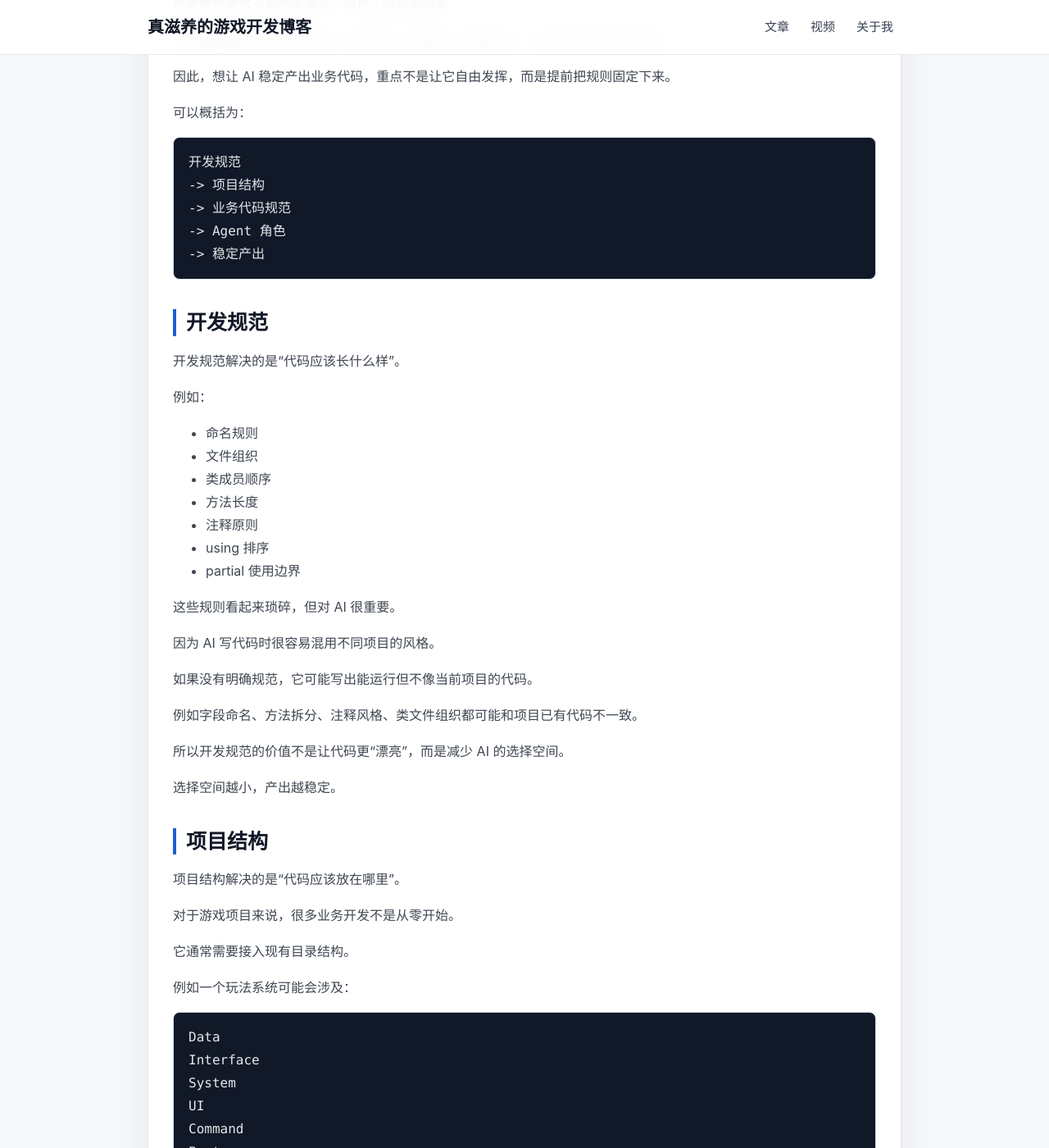
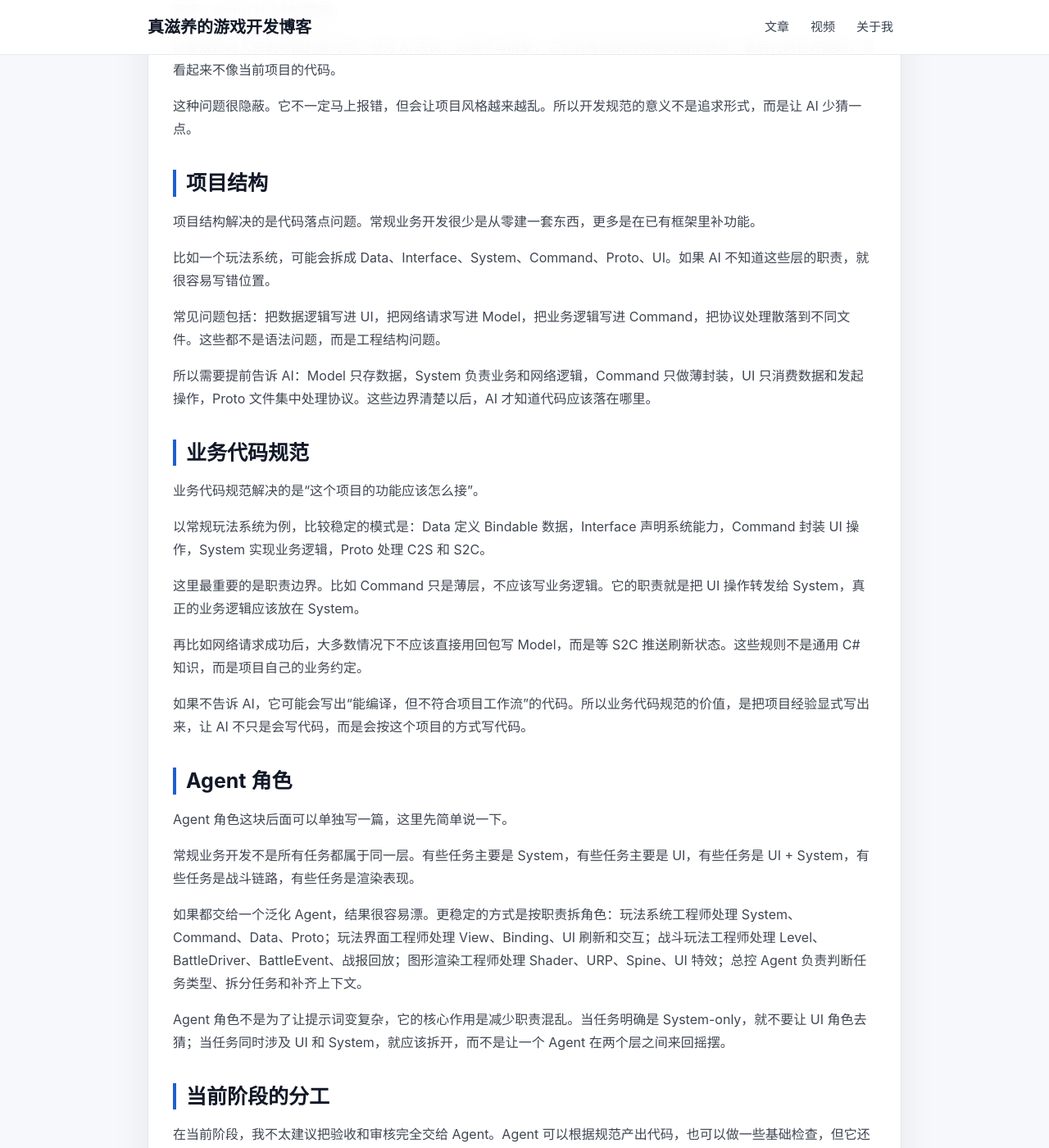
Before and after one commit to reallyZiyang/reallyZiyang.github.io, a Jekyll site: the page built from _posts/2026-05-08-ai-tools-02-stable-business-code-output.md, in a window 1280 px wide and 1400 px high, scrolled down 674 px. Shown: the whole window at 82% size. Built offline with Jekyll 4.4.1, drawn with Linux system fonts in a browser that asks for light colours; some of the changed text lies outside the part shown.

Commit message:
Refine AI tools articles

````diff
--- a/_posts/2026-05-08-ai-tools-02-stable-business-code-output.md
+++ b/_posts/2026-05-08-ai-tools-02-stable-business-code-output.md
@@ -8,218 +8,62 @@ series_title: AI 工具
 series_order: 2
 ---
 
-## 先给结论
+很多游戏功能，本质上都是在现有框架下做常规业务开发，比如宠物系统、宝石系统、活动副本、商店系统和任务系统。这些功能不一定有多难，但规则很多。
 
-很多游戏功能都是在现有框架下进行的常规业务开发。
+代码要放在哪，数据怎么刷新，UI 怎么调用，协议怎么接，Command 能不能写业务逻辑，Model 能不能发请求，这些都有项目自己的习惯。所以让 AI 稳定产出业务代码，重点不是让它自由发挥，而是让它按项目规则写。
 
-例如：
-
-- 宠物系统
-- 宝石系统
-- 活动副本
-- 商店系统
-- 任务系统
-
-这类需求通常不是技术难点，而是工程规则很多。
-
-它们需要遵守既有项目结构、命名规范、数据流、网络协议、UI 调用方式和系统分层。
-
-因此，想让 AI 稳定产出业务代码，重点不是让它自由发挥，而是提前把规则固定下来。
-
-可以概括为：
-
-```text
-开发规范
--> 项目结构
--> 业务代码规范
--> Agent 角色
--> 稳定产出
-```
+我现在更倾向于把这件事拆成几部分：开发规范、项目结构、业务代码规范和 Agent 角色。这些东西看起来像文档，但对 AI 很关键，因为它们能减少 AI 的选择空间。选择空间越少，结果就越稳定。
 
 ## 开发规范
 
-开发规范解决的是“代码应该长什么样”。
+开发规范解决的是代码风格问题，比如字段怎么命名、文件怎么组织、类成员怎么排序、方法要不要拆小、注释写到什么程度、partial 什么时候能用。
 
-例如：
+这些规则对人来说可能只是习惯。但对 AI 来说，如果不写清楚，它很容易把别的项目风格带进来。最后代码也许能跑，但看起来不像当前项目的代码。
 
-- 命名规则
-- 文件组织
-- 类成员顺序
-- 方法长度
-- 注释原则
-- using 排序
-- partial 使用边界
-
-这些规则看起来琐碎，但对 AI 很重要。
-
-因为 AI 写代码时很容易混用不同项目的风格。
-
-如果没有明确规范，它可能写出能运行但不像当前项目的代码。
-
-例如字段命名、方法拆分、注释风格、类文件组织都可能和项目已有代码不一致。
-
-所以开发规范的价值不是让代码更“漂亮”，而是减少 AI 的选择空间。
-
-选择空间越小，产出越稳定。
+这种问题很隐蔽。它不一定马上报错，但会让项目风格越来越乱。所以开发规范的意义不是追求形式，而是让 AI 少猜一点。
 
 ## 项目结构
 
-项目结构解决的是“代码应该放在哪里”。
+项目结构解决的是代码落点问题。常规业务开发很少是从零建一套东西，更多是在已有框架里补功能。
 
-对于游戏项目来说，很多业务开发不是从零开始。
+比如一个玩法系统，可能会拆成 Data、Interface、System、Command、Proto、UI。如果 AI 不知道这些层的职责，就很容易写错位置。
 
-它通常需要接入现有目录结构。
+常见问题包括：把数据逻辑写进 UI，把网络请求写进 Model，把业务逻辑写进 Command，把协议处理散落到不同文件。这些都不是语法问题，而是工程结构问题。
 
-例如一个玩法系统可能会涉及：
-
-```text
-Data
-Interface
-System
-UI
-Command
-Proto
-```
-
-如果 AI 不知道项目结构，它很容易把代码写到错误位置。
-
-例如：
-
-- 把数据逻辑写进 UI
-- 把网络请求写进 Model
-- 把业务逻辑写进 Command
-- 把协议处理分散到多个文件
-
-这些问题不一定立刻报错，但会破坏项目长期结构。
-
-因此，项目结构说明要让 AI 明确每一层的职责。
-
-例如：
-
-```text
-Model 只存数据
-System 实现业务和网络逻辑
-Command 只做薄封装
-UI 只消费数据和发起操作
-Proto 分部文件集中处理协议
-```
-
-当这些位置固定下来后，AI 就不需要猜“这段代码应该放哪”。
+所以需要提前告诉 AI：Model 只存数据，System 负责业务和网络逻辑，Command 只做薄封装，UI 只消费数据和发起操作，Proto 文件集中处理协议。这些边界清楚以后，AI 才知道代码应该落在哪里。
 
 ## 业务代码规范
 
-业务代码规范解决的是“这类功能应该怎么写”。
+业务代码规范解决的是“这个项目的功能应该怎么接”。
 
-例如常规玩法系统通常会遵循固定模式：
+以常规玩法系统为例，比较稳定的模式是：Data 定义 Bindable 数据，Interface 声明系统能力，Command 封装 UI 操作，System 实现业务逻辑，Proto 处理 C2S 和 S2C。
 
-```text
-Data 定义 Bindable 数据
-Interface 声明系统能力
-Command 封装 UI 操作
-System 实现业务逻辑
-Proto 处理 C2S 和 S2C
-```
+这里最重要的是职责边界。比如 Command 只是薄层，不应该写业务逻辑。它的职责就是把 UI 操作转发给 System，真正的业务逻辑应该放在 System。
 
-这里最关键的是职责边界。
+再比如网络请求成功后，大多数情况下不应该直接用回包写 Model，而是等 S2C 推送刷新状态。这些规则不是通用 C# 知识，而是项目自己的业务约定。
 
-例如 Command 不应该包含业务逻辑。
-
-它只负责把 UI 操作转发给 System。
-
-System 才是业务和网络逻辑的实现位置。
-
-再比如主动请求成功后，大多数情况下不应该直接用回包写 Model，而是等待 S2C 推送刷新状态。
-
-这类规则非常适合写进 AI 规范。
-
-因为它们不是通用 C# 知识，而是项目业务约定。
-
-AI 如果不知道这些约定，就容易写出“语法正确但工作流错误”的代码。
-
-因此，业务代码规范的作用是把项目经验显式化。
-
-让 AI 不只是会写代码，而是按当前项目的方式写代码。
+如果不告诉 AI，它可能会写出“能编译，但不符合项目工作流”的代码。所以业务代码规范的价值，是把项目经验显式写出来，让 AI 不只是会写代码，而是会按这个项目的方式写代码。
 
 ## Agent 角色
 
-Agent 角色解决的是“让谁来做这件事”。
+Agent 角色这块后面可以单独写一篇，这里先简单说一下。
 
-常规业务开发并不是所有问题都属于同一层。
+常规业务开发不是所有任务都属于同一层。有些任务主要是 System，有些任务主要是 UI，有些任务是 UI + System，有些任务是战斗链路，有些任务是渲染表现。
 
-有些任务主要改 System。
+如果都交给一个泛化 Agent，结果很容易漂。更稳定的方式是按职责拆角色：玩法系统工程师处理 System、Command、Data、Proto；玩法界面工程师处理 View、Binding、UI 刷新和交互；战斗玩法工程师处理 Level、BattleDriver、BattleEvent、战报回放；图形渲染工程师处理 Shader、URP、Spine、UI 特效；总控 Agent 负责判断任务类型、拆分任务和补齐上下文。
 
-有些任务主要改 UI。
+Agent 角色不是为了让提示词变复杂，它的核心作用是减少职责混乱。当任务明确是 System-only，就不要让 UI 角色去猜；当任务同时涉及 UI 和 System，就应该拆开，而不是让一个 Agent 在两个层之间来回摇摆。
 
-有些任务跨 UI 和 System。
+## 当前阶段的分工
 
-有些任务属于战斗链路或渲染表现。
+在当前阶段，我不太建议把验收和审核完全交给 Agent。Agent 可以根据规范产出代码，也可以做一些基础检查，但它还不具备稳定判断业务结果是否真正正确的能力。
 
-如果所有任务都交给同一个泛化 Agent，稳定性会下降。
+游戏业务里很多判断依赖实际运行效果、策划预期、项目历史规则和开发者经验。这些东西不是只看代码就能完全判断的。
 
-更稳定的方式是按职责拆分角色。
-
-例如：
-
-- 玩法系统工程师：处理 System、Command、Data、Proto
-- 玩法界面工程师：处理 View、Binding、UI 刷新和交互
-- 战斗玩法工程师：处理 Level、BattleDriver、BattleEvent、战报回放
-- 图形渲染工程师：处理 Shader、URP、Spine、UI 特效
-- 总控 Agent：负责判断任务归类、拆分任务和补齐上下文
-
-这部分后面可以单独展开。
-
-这里只需要明确一点：
-
-```text
-Agent 角色不是为了让提示词更复杂，而是为了减少职责混乱
-```
-
-当一个任务明确属于 System-only，就不要让 UI 角色去猜。
-
-当一个任务同时涉及 UI 和 System，就应该拆开，而不是让单个 Agent 在两个层之间来回漂移。
-
-## 稳定产出的关键
-
-让 AI 稳定产出业务代码，关键不是一次性写出很长的需求描述。
-
-更重要的是让它拿到稳定的工作流。
-
-可以理解为：
-
-```text
-规范告诉 AI 怎么写
-结构告诉 AI 写在哪
-业务规则告诉 AI 怎么接入现有系统
-Agent 角色告诉 AI 当前任务属于谁
-```
-
-在当前阶段，不建议把验收和审核完全交给 Agent。
-
-Agent 可以根据规范产出代码，也可以做一些基础检查。
-
-但它还不具备稳定判断业务结果是否真正正确的能力。
-
-尤其是游戏业务开发里，很多判断依赖项目经验、实际运行效果和策划预期。
-
-因此，更合理的分工是：
-
-```text
-Agent 负责按规范产出
-开发者负责审核和验收
-```
+所以更合理的分工是：Agent 负责按规范产出，开发者负责审核和验收。这并不是否定 Agent 的能力，而是现阶段更稳的协作方式。
 
 ## 总结
 
-常规业务开发的 AI 工作流，本质上是在降低不确定性。
+常规业务开发想让 AI 稳定产出，关键不是写一个很长的 prompt，而是把项目规则提前固定下来。
 
-对于宠物、宝石、活动副本这类功能，真正影响稳定性的通常不是某段代码有多难，而是 AI 是否理解项目规则。
-
-因此，更有效的做法是提前准备：
-
-- 开发规范
-- 项目结构说明
-- 业务代码规范
-- Agent 角色分工
-- 明确的任务输入模板
-
-当这些内容固定下来后，AI 才更容易从“会写代码”变成“会按当前项目的方式写业务代码”。
+至少要有开发规范、项目结构说明、业务代码规范、Agent 角色分工和固定任务输入模板。这些内容固定以后，AI 才更容易从“会写代码”，变成“会按当前项目的方式写业务代码”。
````
Also changed, not shown: _posts/2026-05-08-ai-tools-01-ai-tool-selection.md (+21 -188 lines), _posts/2026-05-08-ai-tools-03-agent-workflow-pitfalls.md (added, +96 -0 lines).
